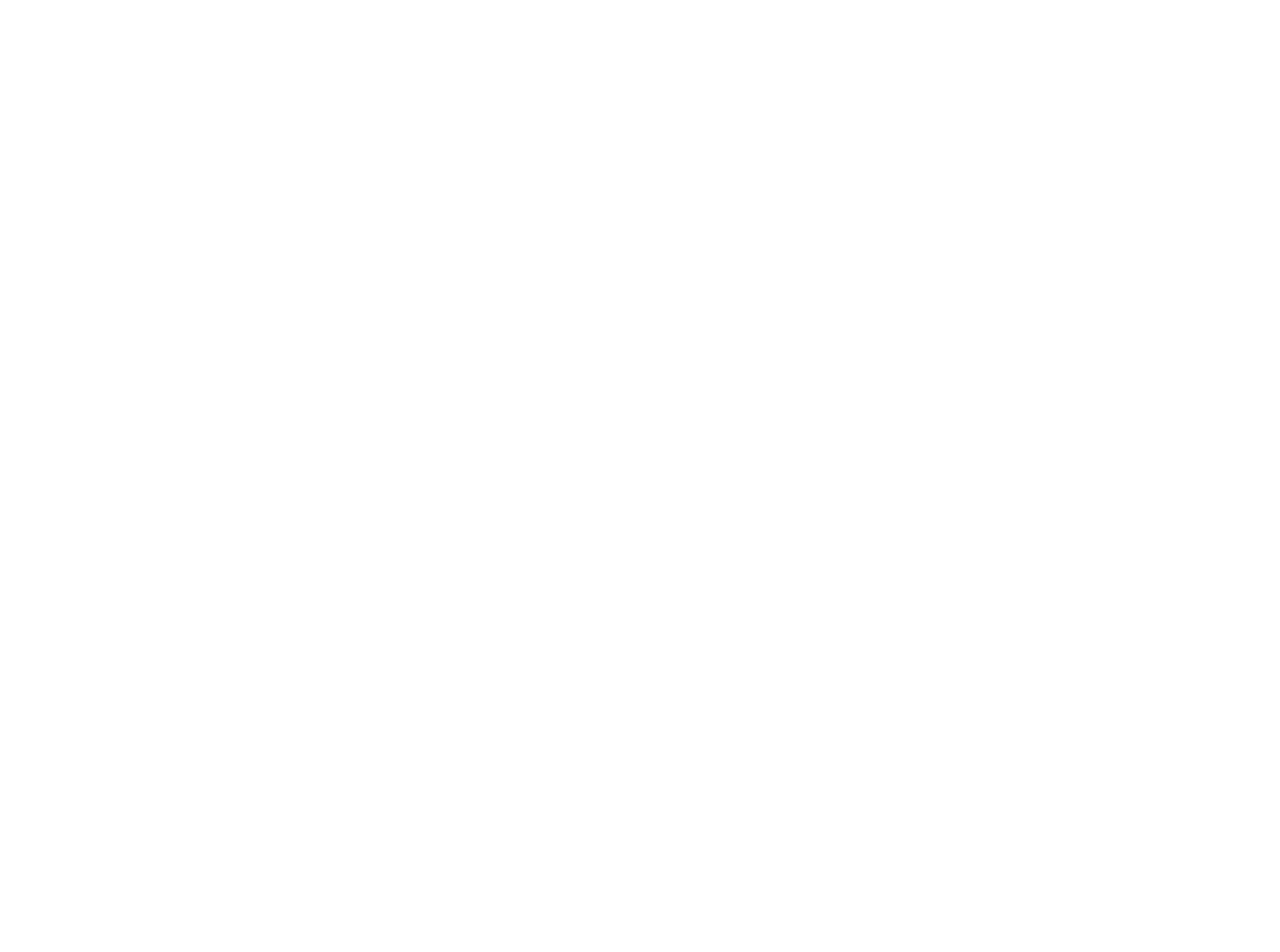
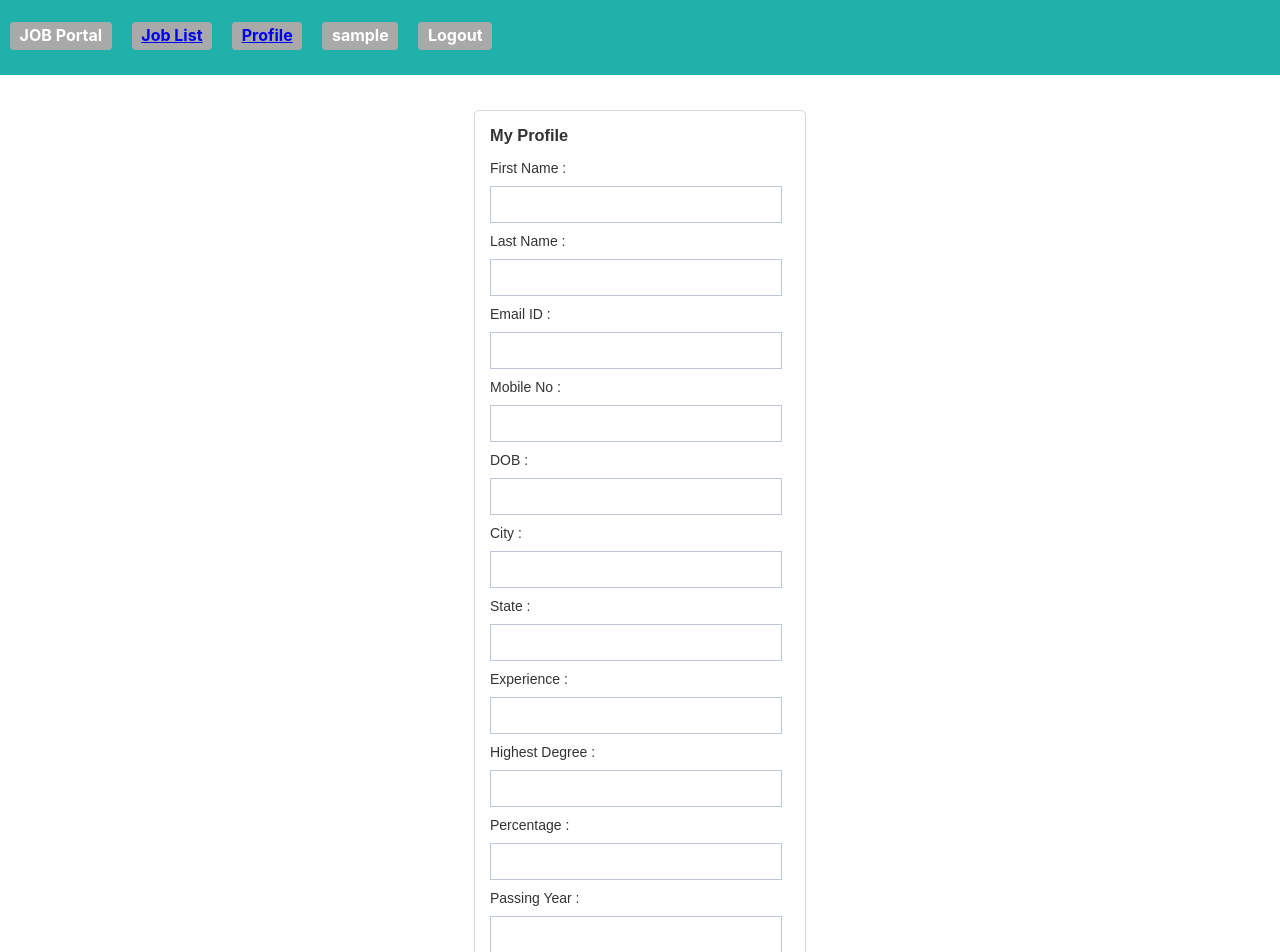
Before and after one commit to chaitali2/jobportalui, a React (Create React App) app: page /profile in a window 1280 px wide. Shown: the top 952 px of the page. Before the commit the page ends 800 px from the top, so only its background shows below. Built offline with nearby package versions, Linux system fonts and the light colour scheme; no server answers; sample sign-in values are in the browser's storage.

Commit message:
profile module added

```diff
--- a/src/App.js
+++ b/src/App.js
@@ -9,12 +9,14 @@
 import Recruiter from "./component/Recruiter";
 import PostJobs from "./component/PostJobs";
 import JobReport from "./component/JobReport";
+import Profile from "./component/Profile";
 import { BrowserRouter as Router} from 'react-router-dom';
 import Route from 'react-router-dom/Route';
 
 const App = () => (
     <Router>
         <div >
+            <Route path="/profile" component={Profile} />
             <Route path="/jobReport" component={JobReport} />
             <Route path="/postJobs" component={PostJobs} />
             <Route path="/home" component={Home} />
--- a/src/component/JobSeekerHeader.js
+++ b/src/component/JobSeekerHeader.js
@@ -30,11 +30,12 @@
         }
         return (
             <div>
+
                 <div className="header">
                     <label className="label label-primary">JOB Portal</label>
                     <label className="label label-primary"><Link to={"/jobReport"}>Job List</Link></label>
-                    <label className="label label-primary">Profile</label>
-                    <label className="label label-primary">username</label>
+                    <label className="label label-primary"><Link to={"/profile"}>Profile</Link></label>
+                    <label className="label label-primary">{this.state.username}</label>
                     <label className="label label-primary" onClick={this.logout}>Logout</label>
                 </div>
             </div>
--- a/src/component/PostJobs.js
+++ b/src/component/PostJobs.js
@@ -34,7 +34,6 @@
     savePostedJobDetail(){
 
         axios.post("http://10.234.4.106:8080/recruiter/post_jobs",this.state).then(response => {
-            console.log(response);
         }).catch(error=>{
             console.log("error=="+error);
         })
@@ -44,7 +43,6 @@
         var options = e.target.options;
         var value = [];
         let l = options.length;
-        console.log("length="+l);
         for (var i = 0; i < l; i++) {
             if (options[i].selected) {
                 value.push(options[i].value);
--- /dev/null
+++ b/src/component/Profile.js
@@ -0,0 +1,158 @@
+import React, {Component} from 'react';
+import axios from "axios";
+import RecruiterHeader from "./RecruiterHeader";
+import JobSeekerHeader from "./JobSeekerHeader";
+
+
+class Profile extends Component {
+
+    constructor() {
+        super();
+        this.state = {
+            redirectToReferrer: false,
+            user_id: sessionStorage.getItem("id"),
+            userdetails: '',
+            userType: sessionStorage.getItem("userType"),
+        };
+    }
+
+    componentWillMount() {
+        axios.post("http://10.234.4.106:8080/recruiter/userdetails", this.state.user_id).then(response => {
+            this.setState({userdetails: response.data.body})
+        }).catch(error => {
+            console.log(error);
+        })
+    }
+
+    render() {
+        if (this.state.userType == 'R') {
+            return (
+                <div>
+                    <RecruiterHeader/>
+
+                    <div id="main-registration-container">
+                        <div id="register">
+                            <h3>My Profile</h3>
+                            <label>First Name :</label>
+                            <input type="text" name="firstname" value={this.state.userdetails.firstname}
+                                   onChange={this.handleChange}/>
+
+                            <label>Last Name :</label>
+                            <input type="text" name="lastname" value={this.state.userdetails.lastname}
+                                   onChange={this.handleChange}/>
+
+                            <label>Email ID :</label>
+                            <input type="text" name="emailid" value={this.state.userdetails.emailid}
+                                   onChange={this.handleChange}/>
+
+                            <label>Mobile No :</label>
+                            <input type="text" name="mobno" value={this.state.userdetails.mobno}
+                                   onChange={this.handleChange}/>
+
+                            <label>DOB :</label>
+                            <input type="text" name="dob" value={this.state.userdetails.dob}
+                                   onChange={this.handleChange}/>
+
+                            <label>City :</label>
+                            <input type="text" name="city" value={this.state.userdetails.city}
+                                   onChange={this.handleChange}/>
+
+                            <label>State :</label>
+                            <input type="text" name="state" value={this.state.userdetails.state}
+                                   onChange={this.handleChange}/>
+
+                            <label>Experience :</label>
+                            <input type="text" name="state" value=""
+                                   onChange={this.handleChange}/>
+
+                            <label>Highest Degree :</label>
+                            <input type="text" name="state" value=""
+                                   onChange={this.handleChange}/>
+
+                            <label>Percentage :</label>
+                            <input type="text" name="state" value=""
+                                   onChange={this.handleChange}/>
+
+                            <label>Passing Year :</label>
+                            <input type="text" name="state" value=""
+                                   onChange={this.handleChange}/>
+
+                            <label>Expected Salary :</label>
+                            <input type="text" name="state" value=""
+                                   onChange={this.handleChange}/>
+
+                            <label>Skills :</label>
+                            <input type="text" name="state" value=""
+                                   onChange={this.handleChange}/>
+                        </div>
+                    </div>
+                </div>
+            );
+        } else {
+            return (
+                <div>
+                    <JobSeekerHeader/>
+
+                    <div id="main-registration-container">
+                        <div id="register">
+                            <h3>My Profile</h3>
+                            <label>First Name :</label>
+                            <input type="text" name="firstname" value={this.state.userdetails.firstname}
+                                   onChange={this.handleChange}/>
+
+                            <label>Last Name :</label>
+                            <input type="text" name="lastname" value={this.state.userdetails.lastname}
+                                   onChange={this.handleChange}/>
+
+                            <label>Email ID :</label>
+                            <input type="text" name="emailid" value={this.state.userdetails.emailid}
+                                   onChange={this.handleChange}/>
+
+                            <label>Mobile No :</label>
+                            <input type="text" name="mobno" value={this.state.userdetails.mobno}
+                                   onChange={this.handleChange}/>
+
+                            <label>DOB :</label>
+                            <input type="text" name="dob" value={this.state.userdetails.dob}
+                                   onChange={this.handleChange}/>
+
+                            <label>City :</label>
+                            <input type="text" name="city" value={this.state.userdetails.city}
+                                   onChange={this.handleChange}/>
+
+                            <label>State :</label>
+                            <input type="text" name="state" value={this.state.userdetails.state}
+                                   onChange={this.handleChange}/>
+
+                            <label>Experience :</label>
+                            <input type="text" name="state" value=""
+                                   onChange={this.handleChange}/>
+
+                            <label>Highest Degree :</label>
+                            <input type="text" name="state" value=""
+                                   onChange={this.handleChange}/>
+
+                            <label>Percentage :</label>
+                            <input type="text" name="state" value=""
+                                   onChange={this.handleChange}/>
+
+                            <label>Passing Year :</label>
+                            <input type="text" name="state" value=""
+                                   onChange={this.handleChange}/>
+
+                            <label>Expected Salary :</label>
+                            <input type="text" name="state" value=""
+                                   onChange={this.handleChange}/>
+
+                            <label>Skills :</label>
+                            <input type="text" name="state" value=""
+                                   onChange={this.handleChange}/>
+                        </div>
+                    </div>
+                </div>
+            );
+        }
+    }
+}
+
+export default Profile
--- a/src/component/Recruiter.js
+++ b/src/component/Recruiter.js
@@ -18,7 +18,6 @@
     }
 
     render() {
-        alert("output" + this.state.userType);
         if (this.state.redirectToReferrer) {
             return (<Redirect to={'/login'}/>);
         }
@@ -36,9 +35,7 @@
 
     componentWillMount() {
         if (sessionStorage.getItem("userData")) {
-            console.log("in Recruiter")
         } else {
-            alert(1);
             this.setState({redirectToReferrer: true});
         }
     }
--- a/src/component/RecruiterHeader.js
+++ b/src/component/RecruiterHeader.js
@@ -36,7 +36,7 @@
                 <label className="label label-primary"> <Link to={"/postJobs"}>Post Jobs</Link></label>
                 <label className="label label-primary"> <Link to={"/jobReport"}>Job List</Link></label>
                 <label className="label label-primary">Apply Job List</label>
-                <label className="label label-primary">Profile</label>
+                <label className="label label-primary"><Link to={"/profile"}>Profile</Link></label>
                 <label className="label label-primary">{this.state.username}</label>
                 <label className="label label-primary" onClick={this.logout}>Logout</label>
             </div>
--- a/src/component/SignUp.js
+++ b/src/component/SignUp.js
@@ -29,24 +29,20 @@
 
     submituserRegistrationForm(e) {
         e.preventDefault();
-        console.log("===>"+this.state.fields.firstname)
-        console.log("===>"+this.state.fields.typeOfUser)
         if (this.validateForm()) {
             axios.post("http://10.234.4.106:8080/registration/registerUserDetail",this.state.fields).then(response => {
-                console.log(response);
                 let errors = {};
-                if(response.data.body=="exist"){
-                    errors["userexist"] = "User already existed";
+                if(response.data.body.errorMessage){
+                    errors["userexist"] = response.data.body.errorMessage;
                     this.setState({
                         errors: errors
                     });
                 }else{
                     alert("Form submitted");
-                    // onSignIn();
                 }
                 this.setState({posts:response.data})
             }).catch(error=>{
-                console.log(error )
+                console.log(error)
             })
         }
 
--- a/src/css/Style.css
+++ b/src/css/Style.css
@@ -38,7 +38,7 @@
     background-color: lightseagreen;
     border-color: #3ac162;
     font-weight: bold;
-    padding: 12px 15px;
+    padding: 6px 15px;
     color: #ffffff;
 }
 
```
Also changed, not shown: src/component/JobPortalHome.js (+0 -18 lines), src/component/JobReport.js (+22 -8 lines), src/component/JobSeeker.js (+10 -11 lines), src/component/Login.js (+11 -7 lines).
